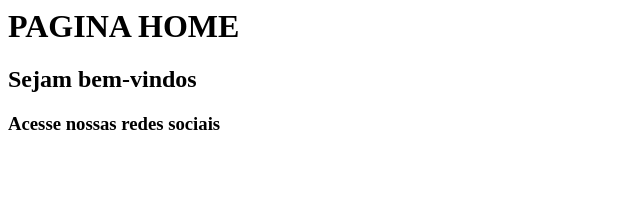
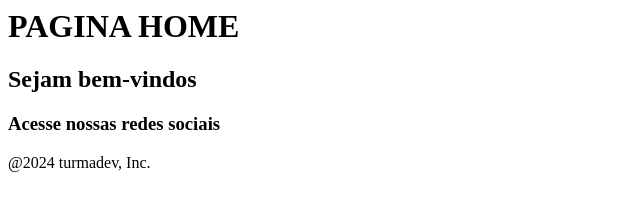
Before and after one commit to fernandopa12/turmadev, a plain HTML site: page index.html in a window 1280 px wide. Shown: the whole page, without its empty margins (0-640 px from the left). Drawn offline with Linux system fonts and the light colour scheme.

Commit message:
copyright

```diff
--- a/index.html
+++ b/index.html
@@ -9,5 +9,8 @@
     <h2> Sejam bem-vindos </h2>
 
     <h3> Acesse nossas redes sociais</h3>
+
+    <footer>@2024 turmadev, Inc.</footer>
+
   </body>
 </html>
```
